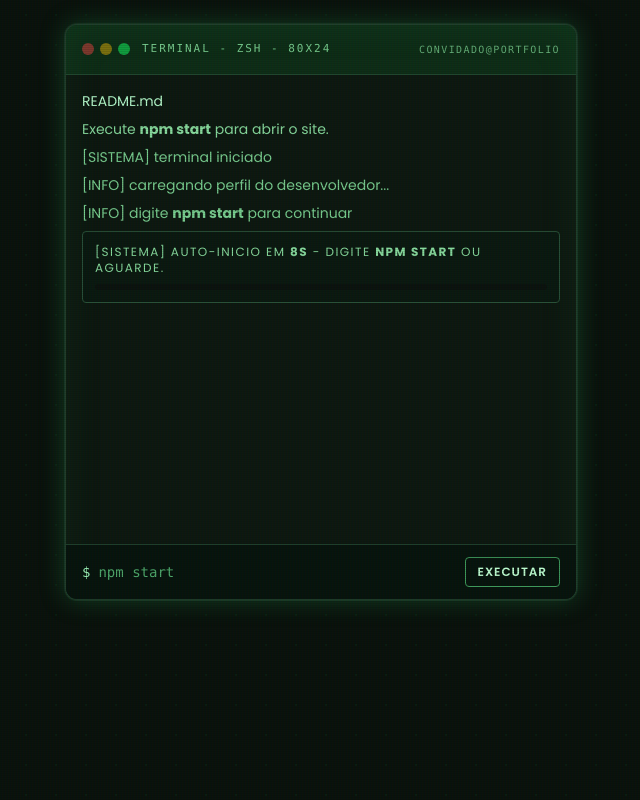
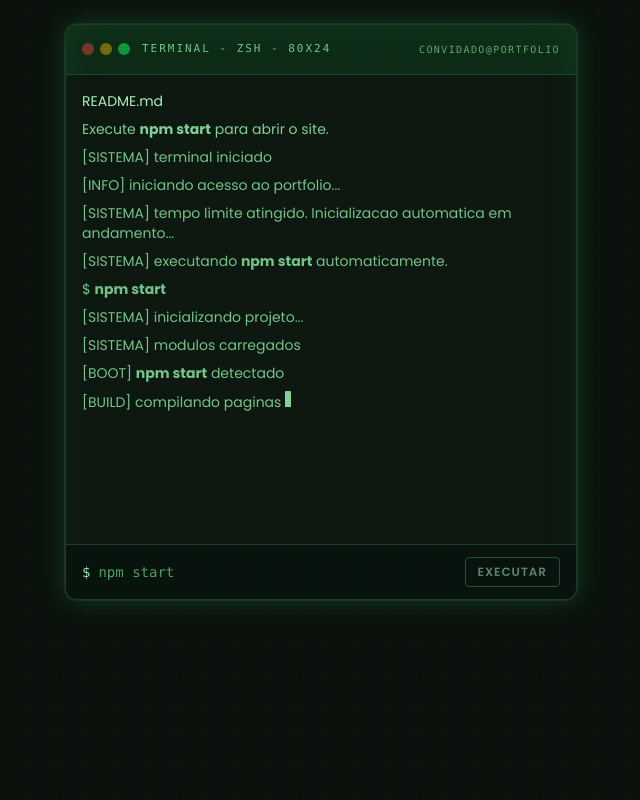
Before and after one commit to juliano340/site-vercel, a Next.js app: page /terminal in a window 1280 px wide. Shown: the whole page, without its empty margins (319-959 px from the left). Built offline with nearby package versions, Linux system fonts and the light colour scheme.

Commit message:
feat: refactor terminal page for improved command handling and timing adjustments

```diff
--- a/src/pages/terminal.js
+++ b/src/pages/terminal.js
@@ -1,9 +1,28 @@
-import { useEffect, useMemo, useRef, useState } from 'react';
+import { useCallback, useEffect, useMemo, useRef, useState } from 'react';
 import Head from 'next/head';
 import { useRouter } from 'next/router';
 
 const REQUIRED_COMMAND = 'npm start';
-const AUTO_START_SECONDS = 8;
+const AUTO_START_SECONDS = 3;
+const FLOW_TIMINGS = {
+  preloadIntervalMs: 35,
+  preloadStep: 10,
+  preloadToIntroDelayMs: 120,
+  introCharMs: 10,
+  introLinePauseMs: 80,
+  introStartDelayMs: 120,
+  loadingIntervalMs: 45,
+  loadingStep: 20,
+  loadingToBootDelayMs: 120,
+  autoTriggerDelayMs: 120,
+  bootCharMs: 10,
+  bootLinePauseMs: 70,
+  bootStartDelayMs: 100,
+  closingDelayMs: 280,
+  redirectDelayMs: 140,
+  openAnimationMs: 180,
+  closeAnimationMs: 280,
+};
 
 const TerminalPage = () => {
   const router = useRouter();
@@ -15,15 +34,13 @@ const TerminalPage = () => {
   const [progressoProjeto, setProgressoProjeto] = useState(0);
   const [mostrarTerminal, setMostrarTerminal] = useState(false);
   const [tentativasInvalidas, setTentativasInvalidas] = useState(0);
-  const [aguardandoQualquerTecla, setAguardandoQualquerTecla] = useState(false);
   const [contadorAutoInicio, setContadorAutoInicio] = useState(AUTO_START_SECONDS);
   const terminalScrollRef = useRef(null);
 
   const introSequence = useMemo(
     () => [
       '[SISTEMA] terminal iniciado',
-      '[INFO] carregando perfil do desenvolvedor...',
-      '[INFO] digite npm start para continuar',
+      '[INFO] iniciando acesso ao portfolio...',
     ],
     []
   );
@@ -31,36 +48,51 @@ const TerminalPage = () => {
   const bootSequence = useMemo(
     () => [
       '[BOOT] npm start detectado',
-      '$ whoami -> convidado',
-      '$ ls -la',
-      'drwxr-xr-x  src/',
-      '-rw-r--r--  README.md',
-      '$ npm run build',
       '[BUILD] compilando paginas... ok',
-      '[BUILD] gerando assets estaticos... ok',
-      '[PRONTO] sistema pronto',
+      '[BUILD] gerando assets... ok',
+      '[PRONTO] abrindo /home',
     ],
     []
   );
+
+  const iniciarProjeto = useCallback((origem = 'manual') => {
+    if (phase !== 'idle') return;
+
+    if (origem === 'atalho') {
+      setLogs((current) => [...current, '[SISTEMA] comando sera executado automaticamente.']);
+    }
+
+    if (origem === 'auto') {
+      setLogs((current) => [...current, '[SISTEMA] executando npm start automaticamente.']);
+    }
+
+    setLogs((current) => [...current, `$ ${REQUIRED_COMMAND}`]);
+    setLogs((current) => [...current, '[SISTEMA] inicializando projeto...']);
+    setTentativasInvalidas(0);
+    setContadorAutoInicio(AUTO_START_SECONDS);
+    setCommand('');
+    setProgressoProjeto(0);
+    setPhase('loadingProject');
+  }, [phase]);
 
   useEffect(() => {
     if (phase !== 'preload') return undefined;
 
     const timer = setInterval(() => {
       setProgressoInicial((current) => {
-        const next = Math.min(current + 4, 100);
+        const next = Math.min(current + FLOW_TIMINGS.preloadStep, 100);
 
         if (next >= 100) {
           clearInterval(timer);
           setTimeout(() => {
             setMostrarTerminal(true);
             setPhase('intro');
-          }, 220);
+          }, FLOW_TIMINGS.preloadToIntroDelayMs);
         }
 
         return next;
       });
-    }, 70);
+    }, FLOW_TIMINGS.preloadIntervalMs);
 
     return () => clearInterval(timer);
   }, [phase]);
@@ -80,7 +112,7 @@ const TerminalPage = () => {
       if (charIndex < line.length) {
         setLinhaDigitando(line.slice(0, charIndex + 1));
         charIndex += 1;
-        setTimeout(typeNext, 22);
+        setTimeout(typeNext, FLOW_TIMINGS.introCharMs);
         return;
       }
 
@@ -94,10 +126,10 @@ const TerminalPage = () => {
         return;
       }
 
-      setTimeout(typeNext, 180);
+      setTimeout(typeNext, FLOW_TIMINGS.introLinePauseMs);
     };
 
-    const startTimer = setTimeout(typeNext, 300);
+    const startTimer = setTimeout(typeNext, FLOW_TIMINGS.introStartDelayMs);
 
     return () => {
       cancelled = true;
@@ -110,19 +142,19 @@ const TerminalPage = () => {
 
     const timer = setInterval(() => {
       setProgressoProjeto((current) => {
-        const next = Math.min(current + 5, 100);
+        const next = Math.min(current + FLOW_TIMINGS.loadingStep, 100);
 
         if (next >= 100) {
           clearInterval(timer);
           setTimeout(() => {
             setLogs((currentLogs) => [...currentLogs, '[SISTEMA] modulos carregados']);
             setPhase('booting');
-          }, 200);
+          }, FLOW_TIMINGS.loadingToBootDelayMs);
         }
 
         return next;
       });
-    }, 85);
+    }, FLOW_TIMINGS.loadingIntervalMs);
 
     return () => clearInterval(timer);
   }, [phase]);
@@ -140,7 +172,7 @@ const TerminalPage = () => {
           ]);
           setTimeout(() => {
             iniciarProjeto('auto');
-          }, 220);
+          }, FLOW_TIMINGS.autoTriggerDelayMs);
           return 0;
         }
 
@@ -149,19 +181,7 @@ const TerminalPage = () => {
     }, 1000);
 
     return () => clearInterval(timer);
-  }, [phase]);
-
-  useEffect(() => {
-    if (phase !== 'idle' || !aguardandoQualquerTecla) return undefined;
-
-    const handleAnyKey = () => {
-      setLogs((current) => [...current, '[SISTEMA] tecla detectada. Continuando inicializacao...']);
-      iniciarProjeto('atalho');
-    };
-
-    window.addEventListener('keydown', handleAnyKey);
-    return () => window.removeEventListener('keydown', handleAnyKey);
-  }, [aguardandoQualquerTecla, phase]);
+  }, [iniciarProjeto, phase]);
 
   useEffect(() => {
     if (phase !== 'booting') return undefined;
@@ -178,7 +198,7 @@ const TerminalPage = () => {
       if (charIndex < line.length) {
         setLinhaDigitando(line.slice(0, charIndex + 1));
         charIndex += 1;
-        setTimeout(typeNext, 22);
+        setTimeout(typeNext, FLOW_TIMINGS.bootCharMs);
         return;
       }
 
@@ -192,10 +212,10 @@ const TerminalPage = () => {
         return;
       }
 
-      setTimeout(typeNext, 180);
+      setTimeout(typeNext, FLOW_TIMINGS.bootLinePauseMs);
     };
 
-    const startTimer = setTimeout(typeNext, 250);
+    const startTimer = setTimeout(typeNext, FLOW_TIMINGS.bootStartDelayMs);
 
     return () => {
       cancelled = true;
@@ -209,7 +229,7 @@ const TerminalPage = () => {
     setLogs((current) => [...current, '[SISTEMA] encerrando interface...']);
     const timer = setTimeout(() => {
       setPhase('redirecting');
-    }, 850);
+    }, FLOW_TIMINGS.closingDelayMs);
 
     return () => clearTimeout(timer);
   }, [phase]);
@@ -222,7 +242,7 @@ const TerminalPage = () => {
         document.cookie = 'pl_done=true; Path=/; Max-Age=31536000; SameSite=Lax';
       }
       router.push('/home');
-    }, 420);
+    }, FLOW_TIMINGS.redirectDelayMs);
 
     return () => clearTimeout(timer);
   }, [phase, router]);
@@ -234,45 +254,26 @@ const TerminalPage = () => {
     terminalScroll.scrollTop = terminalScroll.scrollHeight;
   }, [logs, linhaDigitando, progressoProjeto, phase]);
 
-  const iniciarProjeto = (origem = 'manual') => {
-    if (phase !== 'idle') return;
-
-    if (origem === 'atalho') {
-      setLogs((current) => [...current, '[SISTEMA] comando sera executado automaticamente.']);
-    }
-
-    if (origem === 'auto') {
-      setLogs((current) => [...current, '[SISTEMA] executando npm start automaticamente.']);
-    }
-
-    setLogs((current) => [...current, `$ ${REQUIRED_COMMAND}`]);
-    setLogs((current) => [...current, '[SISTEMA] inicializando projeto...']);
-    setAguardandoQualquerTecla(false);
-    setTentativasInvalidas(0);
-    setContadorAutoInicio(AUTO_START_SECONDS);
-    setCommand('');
-    setProgressoProjeto(0);
-    setPhase('loadingProject');
-  };
-
   const handleRunCommand = (event) => {
     event.preventDefault();
 
     if (phase === 'preload' || phase === 'intro' || phase === 'loadingProject' || phase === 'booting' || phase === 'closing' || phase === 'redirecting') return;
-    if (aguardandoQualquerTecla) return;
+    const comandoNormalizado = command.trim().toLowerCase();
 
-    if (command.trim().toLowerCase() !== REQUIRED_COMMAND) {
+    if (comandoNormalizado && comandoNormalizado !== REQUIRED_COMMAND) {
       const proximaTentativa = tentativasInvalidas + 1;
       setTentativasInvalidas(proximaTentativa);
 
       if (proximaTentativa >= 2) {
         setLogs((current) => [
           ...current,
-          '[SISTEMA] voce errou mais de uma vez ou nao digitou comando valido.',
-          '[SISTEMA] Pressione qualquer tecla para continuar.',
+          '[SISTEMA] comando invalido detectado mais de uma vez.',
+          '[SISTEMA] executando npm start automaticamente...',
         ]);
-        setAguardandoQualquerTecla(true);
         setCommand('');
+        setTimeout(() => {
+          iniciarProjeto('atalho');
+        }, FLOW_TIMINGS.autoTriggerDelayMs);
         return;
       }
 
@@ -382,16 +383,13 @@ const TerminalPage = () => {
               className="flex-1 bg-transparent font-mono text-sm text-[#ceffdd] caret-[#9df4b8] outline-none placeholder:text-[#4ea96b]"
               placeholder="npm start"
               value={command}
-              onChange={(event) => {
-                setCommand(event.target.value);
-                if (aguardandoQualquerTecla) setAguardandoQualquerTecla(false);
-              }}
-              disabled={phase === 'preload' || phase === 'intro' || phase === 'loadingProject' || phase === 'booting' || phase === 'closing' || phase === 'redirecting' || aguardandoQualquerTecla}
+              onChange={(event) => setCommand(event.target.value)}
+              disabled={phase === 'preload' || phase === 'intro' || phase === 'loadingProject' || phase === 'booting' || phase === 'closing' || phase === 'redirecting'}
             />
             <button
               type="submit"
               className="rounded border border-[#3f9a5c] px-3 py-1.5 text-xs font-semibold uppercase tracking-[0.08em] text-[#bfffd2] transition hover:bg-[#0f2417] disabled:cursor-not-allowed disabled:opacity-50"
-              disabled={phase === 'preload' || phase === 'intro' || phase === 'loadingProject' || phase === 'booting' || phase === 'closing' || phase === 'redirecting' || aguardandoQualquerTecla}
+              disabled={phase === 'preload' || phase === 'intro' || phase === 'loadingProject' || phase === 'booting' || phase === 'closing' || phase === 'redirecting'}
             >
               executar
             </button>
@@ -422,11 +420,11 @@ const TerminalPage = () => {
           }
 
           .os-open {
-            animation: osOpen 380ms ease-out forwards, flicker 4s linear infinite;
+            animation: osOpen ${FLOW_TIMINGS.openAnimationMs}ms ease-out forwards, flicker 4s linear infinite;
           }
 
           .os-close {
-            animation: osClose 620ms ease-in forwards;
+            animation: osClose ${FLOW_TIMINGS.closeAnimationMs}ms ease-in forwards;
           }
 
           .glitch-text {
```
